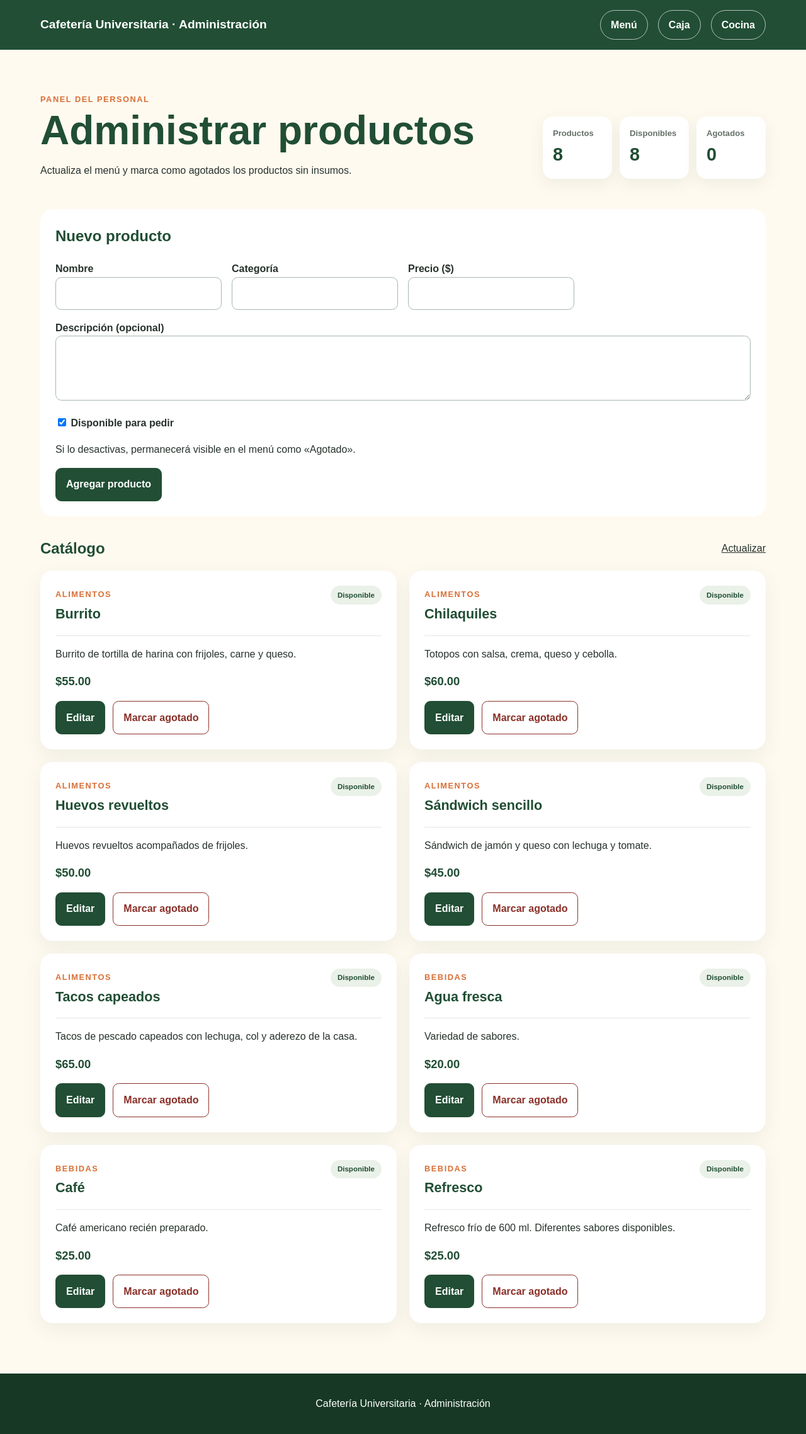
After one commit to MannyCTRLZ/Sistema-de-Gestion-de-Pedidos, a Flask app: page /admin in a window 1280 px wide. The commit adds this page. Shown: the whole page at 63% size. Run offline with Flask 3, Linux system fonts and the light colour scheme; data comes from the database, SQL or seed files in the repository.

Commit message:
se creo la pagina del administrador para poder administrador los productos

```diff
--- a/app.py
+++ b/app.py
@@ -9,9 +9,11 @@ from database import (
     MAX_ENTERO_SQLITE,
     cambiar_estado_en_caja,
     cambiar_estado_en_cocina,
+    cambiar_disponibilidad,
     crear_pedido,
     crear_tablas,
     insertar_productos_iniciales,
+    guardar_producto,
     obtener_pedidos,
     obtener_pedidos_cocina,
     obtener_productos,
@@ -69,6 +71,41 @@ def caja():
         busqueda=busqueda, error_busqueda=error_busqueda,
         vista=vista, cantidad_entregados=cantidad_entregados,
     )
+
+
+@app.route("/admin")
+def administracion():
+    productos = obtener_productos()
+    disponibles = sum(bool(producto["disponible"]) for producto in productos)
+    return render_template(
+        "admin.html", productos=productos, disponibles=disponibles,
+    )
+
+
+@app.post("/api/productos")
+@app.put("/api/productos/<int:producto_id>")
+def api_guardar_producto(producto_id=None):
+    try:
+        producto = guardar_producto(request.get_json(silent=True), producto_id)
+    except ValueError as error:
+        return jsonify({"error": str(error)}), 400
+    except LookupError as error:
+        return jsonify({"error": str(error)}), 404
+    return jsonify(producto), 201 if producto_id is None else 200
+
+
+@app.patch("/api/productos/<int:producto_id>/disponibilidad")
+def api_cambiar_disponibilidad(producto_id):
+    datos = request.get_json(silent=True)
+    if not isinstance(datos, dict):
+        return jsonify({"error": "Los datos no son válidos."}), 400
+    try:
+        producto = cambiar_disponibilidad(producto_id, datos.get("disponible"))
+    except ValueError as error:
+        return jsonify({"error": str(error)}), 400
+    except LookupError as error:
+        return jsonify({"error": str(error)}), 404
+    return jsonify(producto)
 
 
 @app.route("/cocina")
--- a/static/css/styles.css
+++ b/static/css/styles.css
@@ -1004,6 +1004,34 @@ a:focus-visible {
     overflow-wrap: anywhere;
 }
 
+.admin-formulario {
+    padding: 1.5rem;
+    margin-bottom: 2rem;
+    border-radius: 1.25rem;
+    background: var(--blanco);
+}
+
+.admin-formulario h2 { margin-top: 0; color: var(--verde); }
+.admin-campos {
+    display: grid;
+    grid-template-columns: repeat(auto-fit, minmax(min(100%, 220px), 1fr));
+    gap: 1rem;
+}
+.admin-campos label { display: block; font-weight: 700; }
+.admin-campos input, .admin-campos textarea {
+    width: 100%;
+    padding: .75rem;
+    border: 1px solid #a6b8ab;
+    border-radius: .6rem;
+    font: inherit;
+}
+.admin-campos textarea { resize: vertical; }
+.admin-descripcion { grid-column: 1 / -1; }
+.admin-disponibilidad { display: block; margin-top: 1rem; font-weight: 700; }
+.admin-producto-descripcion { overflow-wrap: anywhere; white-space: pre-wrap; }
+.admin-producto .pedido-caja-acciones { margin-top: auto; padding-top: 1rem; }
+.admin-formulario button:disabled { opacity: .6; cursor: wait; }
+
 .cocina-lista-encabezado {
     flex-wrap: wrap;
 }
--- /dev/null
+++ b/static/js/admin.js
@@ -0,0 +1,120 @@
+const formularioProducto = document.getElementById("formulario-producto");
+const idProducto = document.getElementById("producto-id");
+const nombreProducto = document.getElementById("producto-nombre");
+const categoriaProducto = document.getElementById("producto-categoria");
+const precioProducto = document.getElementById("producto-precio");
+const descripcionProducto = document.getElementById("producto-descripcion");
+const disponibleProducto = document.getElementById("producto-disponible");
+const guardarProducto = document.getElementById("guardar-producto");
+const cancelarEdicion = document.getElementById("cancelar-edicion");
+const tituloProducto = document.getElementById("titulo-formulario-producto");
+const errorProducto = document.getElementById("producto-error");
+const mensajeAdmin = document.getElementById("admin-mensaje");
+let urlEdicion = null;
+let guardando = false;
+
+const resultadoAdmin = sessionStorage.getItem("resultado-admin");
+if (resultadoAdmin) {
+    mensajeAdmin.textContent = resultadoAdmin;
+    mensajeAdmin.hidden = false;
+    sessionStorage.removeItem("resultado-admin");
+}
+
+async function enviarProducto(url, metodo, datos) {
+    const respuesta = await fetch(url, {
+        method: metodo,
+        headers: { "Content-Type": "application/json" },
+        body: JSON.stringify(datos),
+    });
+    if (!respuesta.headers.get("Content-Type")?.includes("application/json")) {
+        throw new Error("El servidor no pudo procesar la solicitud. Intenta nuevamente.");
+    }
+    const resultado = await respuesta.json();
+    if (!respuesta.ok) throw new Error(resultado.error || "No se pudo guardar el producto.");
+    return resultado;
+}
+
+function finalizarCambio(mensaje) {
+    sessionStorage.setItem("resultado-admin", mensaje);
+    window.location.reload();
+}
+
+document.querySelectorAll("[data-editar]").forEach((boton) => {
+    boton.addEventListener("click", () => {
+        if (guardando) return;
+        const producto = JSON.parse(boton.dataset.editar);
+        idProducto.value = producto.id;
+        urlEdicion = boton.dataset.url;
+        nombreProducto.value = producto.nombre;
+        categoriaProducto.value = producto.categoria;
+        precioProducto.value = producto.precio.toFixed(2);
+        descripcionProducto.value = producto.descripcion || "";
+        disponibleProducto.checked = Boolean(producto.disponible);
+        tituloProducto.textContent = `Editar: ${producto.nombre}`;
+        guardarProducto.textContent = "Guardar cambios";
+        cancelarEdicion.hidden = false;
+        errorProducto.hidden = true;
+        formularioProducto.scrollIntoView({ block: "center" });
+        nombreProducto.focus();
+    });
+});
+
+cancelarEdicion.addEventListener("click", () => {
+    if (guardando) return;
+    formularioProducto.reset();
+    idProducto.value = "";
+    urlEdicion = null;
+    tituloProducto.textContent = "Nuevo producto";
+    guardarProducto.textContent = "Agregar producto";
+    cancelarEdicion.hidden = true;
+    errorProducto.hidden = true;
+});
+
+formularioProducto.addEventListener("submit", async (evento) => {
+    evento.preventDefault();
+    if (guardando) return;
+    guardando = true;
+    guardarProducto.disabled = true;
+    cancelarEdicion.disabled = true;
+    errorProducto.hidden = true;
+    const editando = Boolean(idProducto.value);
+    try {
+        await enviarProducto(editando ? urlEdicion : formularioProducto.dataset.url,
+            editando ? "PUT" : "POST", {
+                nombre: nombreProducto.value,
+                categoria: categoriaProducto.value,
+                precio: precioProducto.value,
+                descripcion: descripcionProducto.value,
+                disponible: disponibleProducto.checked,
+            });
+        finalizarCambio(editando ? "Producto actualizado." : "Producto agregado al menú.");
+    } catch (error) {
+        errorProducto.textContent = error.message;
+        errorProducto.hidden = false;
+    } finally {
+        guardando = false;
+        guardarProducto.disabled = false;
+        cancelarEdicion.disabled = false;
+    }
+});
+
+document.querySelectorAll("[data-disponible]").forEach((boton) => {
+    boton.addEventListener("click", async () => {
+        if (guardando) return;
+        guardando = true;
+        boton.disabled = true;
+        try {
+            const disponible = boton.dataset.disponible === "true";
+            await enviarProducto(boton.dataset.url, "PATCH", { disponible });
+            finalizarCambio(disponible ? "Producto disponible nuevamente." : "Producto marcado como agotado.");
+        } catch (error) {
+            mensajeAdmin.textContent = error.message;
+            mensajeAdmin.classList.add("caja-error");
+            mensajeAdmin.hidden = false;
+            mensajeAdmin.scrollIntoView({ block: "center" });
+        } finally {
+            guardando = false;
+            boton.disabled = false;
+        }
+    });
+});
--- /dev/null
+++ b/templates/admin.html
@@ -0,0 +1,109 @@
+<!DOCTYPE html>
+<html lang="es">
+<head>
+    <meta charset="UTF-8">
+    <meta name="viewport" content="width=device-width, initial-scale=1.0">
+    <title>Administración | Cafetería Universitaria</title>
+    <link rel="stylesheet" href="{{ url_for('static', filename='css/styles.css') }}">
+</head>
+<body>
+    <header class="encabezado">
+        <a class="logo" href="{{ url_for('administracion') }}">Cafetería Universitaria · Administración</a>
+        <nav class="acciones-encabezado" aria-label="Áreas del sistema">
+            <a class="enlace-menu" href="{{ url_for('menu') }}">Menú</a>
+            <a class="enlace-menu" href="{{ url_for('caja') }}">Caja</a>
+            <a class="enlace-menu" href="{{ url_for('cocina') }}">Cocina</a>
+        </nav>
+    </header>
+    <main class="pagina-caja">
+        <section class="caja-presentacion">
+            <div>
+                <p class="presentacion-etiqueta">Panel del personal</p>
+                <h1>Administrar productos</h1>
+                <p>Actualiza el menú y marca como agotados los productos sin insumos.</p>
+            </div>
+            <div class="caja-resumen" aria-label="Resumen del catálogo">
+                <article><span>Productos</span><strong>{{ productos|length }}</strong></article>
+                <article><span>Disponibles</span><strong>{{ disponibles }}</strong></article>
+                <article><span>Agotados</span><strong>{{ productos|length - disponibles }}</strong></article>
+            </div>
+        </section>
+        <p id="admin-mensaje" class="caja-mensaje" role="status" aria-live="polite" hidden></p>
+        <section class="admin-formulario" aria-labelledby="titulo-formulario-producto">
+            <h2 id="titulo-formulario-producto">Nuevo producto</h2>
+            <form id="formulario-producto" data-url="{{ url_for('api_guardar_producto') }}">
+                <input id="producto-id" type="hidden">
+                <div class="admin-campos">
+                    <div>
+                        <label for="producto-nombre">Nombre</label>
+                        <input id="producto-nombre" type="text" maxlength="100" required>
+                    </div>
+                    <div>
+                        <label for="producto-categoria">Categoría</label>
+                        <input id="producto-categoria" type="text" list="categorias-productos" maxlength="50" required>
+                        <datalist id="categorias-productos">
+                            {% for categoria in productos|map(attribute='categoria')|unique %}
+                            <option value="{{ categoria }}"></option>
+                            {% endfor %}
+                        </datalist>
+                    </div>
+                    <div>
+                        <label for="producto-precio">Precio ($)</label>
+                        <input id="producto-precio" type="number" min="0.01" max="999999.99" step="0.01" required>
+                    </div>
+                    <div class="admin-descripcion">
+                        <label for="producto-descripcion">Descripción (opcional)</label>
+                        <textarea id="producto-descripcion" maxlength="500" rows="3"></textarea>
+                    </div>
+                </div>
+                <label class="admin-disponibilidad" for="producto-disponible">
+                    <input id="producto-disponible" type="checkbox" checked> Disponible para pedir
+                </label>
+                <p>Si lo desactivas, permanecerá visible en el menú como «Agotado».</p>
+                <p id="producto-error" class="campo-error" role="alert" hidden></p>
+                <div class="pedido-caja-acciones">
+                    <button id="guardar-producto" type="submit">Agregar producto</button>
+                    <button id="cancelar-edicion" class="boton-cancelar" type="button" hidden>Cancelar edición</button>
+                </div>
+            </form>
+        </section>
+        <section aria-labelledby="titulo-catalogo-admin">
+            <div class="caja-lista-encabezado">
+                <h2 id="titulo-catalogo-admin">Catálogo</h2>
+                <a href="{{ url_for('administracion') }}">Actualizar</a>
+            </div>
+            <div class="lista-pedidos">
+                {% for producto in productos %}
+                <article class="pedido-caja admin-producto">
+                    <div class="pedido-caja-encabezado">
+                        <div>
+                            <span class="producto-categoria">{{ producto.categoria }}</span>
+                            <h3>{{ producto.nombre }}</h3>
+                        </div>
+                        <span class="estado-pedido {% if producto.disponible %}estado-pagado{% else %}estado-cancelado{% endif %}">
+                            {% if producto.disponible %}Disponible{% else %}Agotado{% endif %}
+                        </span>
+                    </div>
+                    <p class="admin-producto-descripcion">{{ producto.descripcion or 'Sin descripción' }}</p>
+                    <strong class="producto-precio">${{ '%.2f'|format(producto.precio) }}</strong>
+                    <div class="pedido-caja-acciones">
+                        <button type="button" data-editar="{{ producto|tojson|forceescape }}"
+                                data-url="{{ url_for('api_guardar_producto', producto_id=producto.id) }}">Editar</button>
+                        <button type="button" class="boton-cancelar"
+                                data-disponible="{{ 'false' if producto.disponible else 'true' }}"
+                                data-url="{{ url_for('api_cambiar_disponibilidad', producto_id=producto.id) }}">
+                            {% if producto.disponible %}Marcar agotado{% else %}Activar producto{% endif %}
+                        </button>
+                    </div>
+                </article>
+                {% else %}
+                <div class="caja-vacia"><h3>No hay productos registrados</h3><p>Agrega el primero con el formulario.</p></div>
+                {% endfor %}
+            </div>
+        </section>
+    </main>
+    <footer class="pie-pagina"><p>Cafetería Universitaria · Administración</p></footer>
+    <script src="{{ url_for('static', filename='js/botones.js') }}"></script>
+    <script src="{{ url_for('static', filename='js/admin.js') }}"></script>
+</body>
+</html>
--- a/templates/caja.html
+++ b/templates/caja.html
@@ -10,6 +10,7 @@
     <header class="encabezado">
         <a class="logo" href="{{ url_for('caja') }}">Cafetería Universitaria · Caja</a>
         <div class="acciones-encabezado">
+            <a class="enlace-menu" href="{{ url_for('administracion') }}">Administración</a>
             <a class="enlace-menu" href="{{ url_for('cocina') }}">Cocina</a>
             <a class="enlace-inicio" href="{{ url_for('inicio') }}">Inicio</a>
             <a class="enlace-menu" href="{{ url_for('menu') }}">Menú</a>
--- a/templates/cocina.html
+++ b/templates/cocina.html
@@ -10,6 +10,7 @@
     <header class="encabezado">
         <a class="logo" href="{{ url_for('cocina') }}">Cafetería Universitaria · Cocina</a>
         <div class="acciones-encabezado">
+            <a class="enlace-menu" href="{{ url_for('administracion') }}">Administración</a>
             <a class="enlace-inicio" href="{{ url_for('inicio') }}">Inicio</a>
             <a class="enlace-menu" href="{{ url_for('caja') }}">Caja</a>
         </div>
```
Also changed, not shown: PROJECT_CONTEXT.md (+7 -0 lines), SPRINT_STATUS.md (+50 -21 lines), database.py (+78 -1 lines), static/js/main.js (+9 -4 lines), tests/test_admin.py (added, +105 -0 lines).
